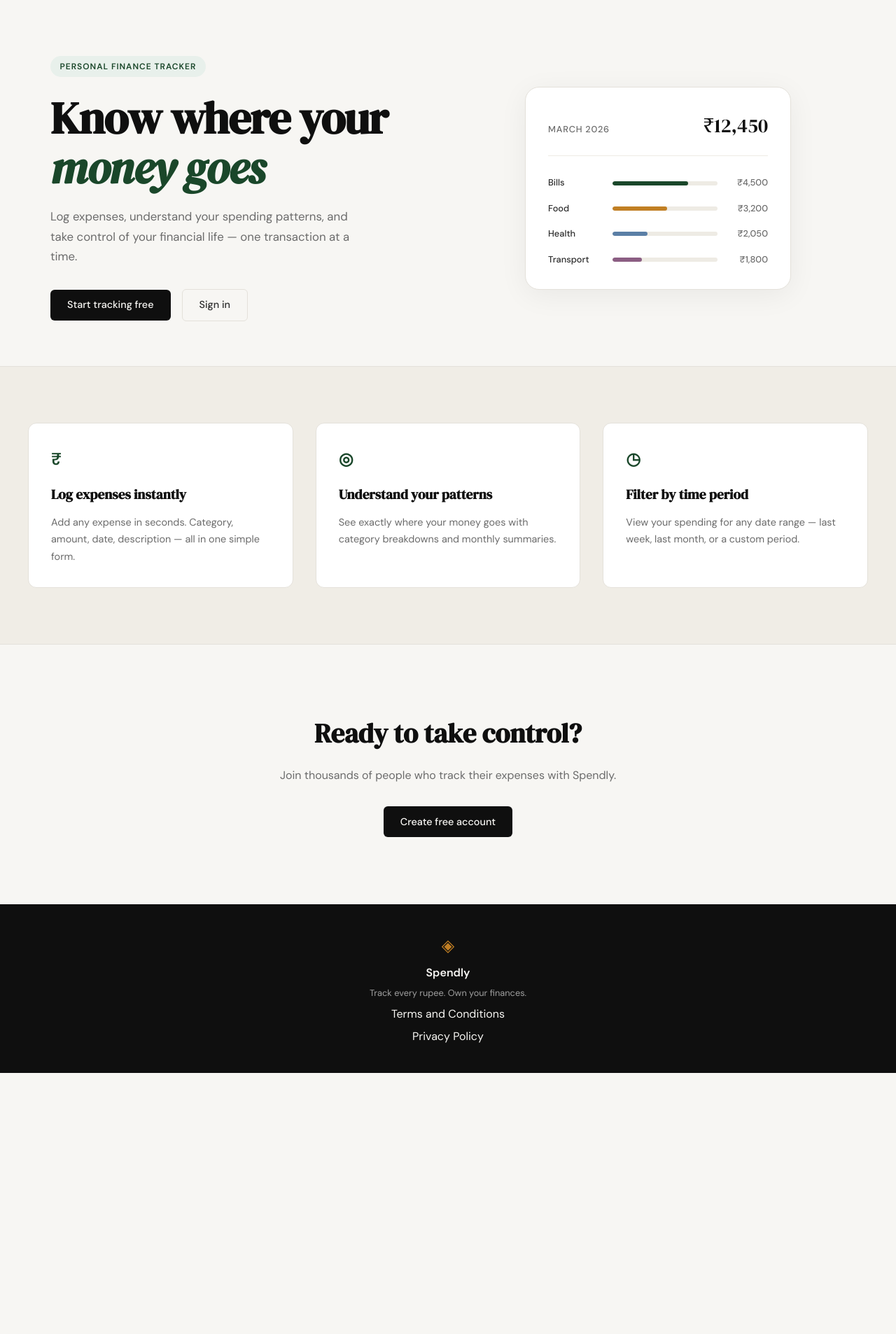
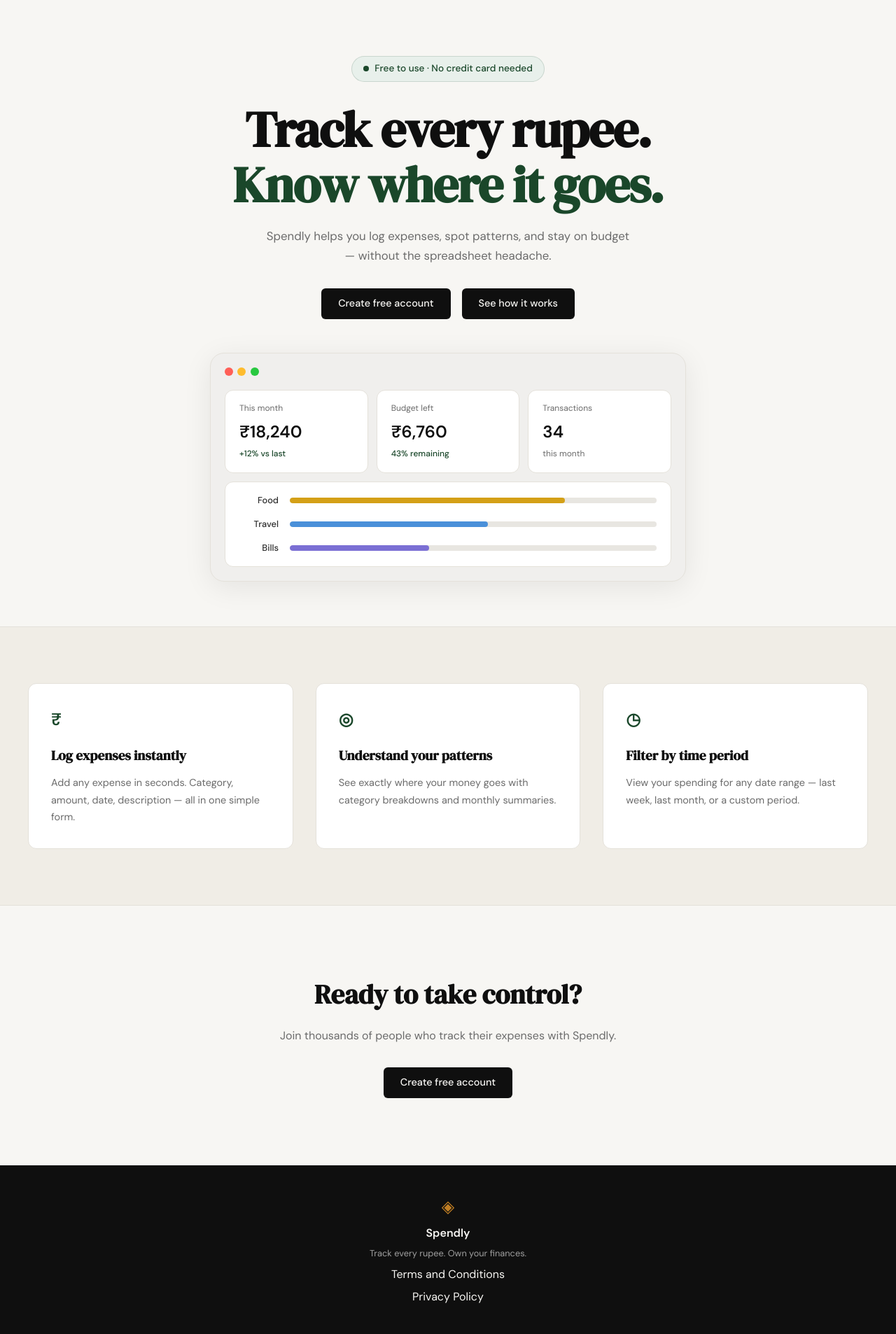
Before and after one commit to nishantkr2003/Claude-Code, a Flask app: page / in a window 1280 px wide. Shown: the part 61-1967 px from the top of the page at 70% size. Before the commit the page ends 1594 px from the top, so only its background shows below. Run offline with Flask 3, Linux system fonts and the light colour scheme.

Commit message:
landing: redesign hero section to match new layout

```diff
--- a/static/css/style.css
+++ b/static/css/style.css
@@ -125,30 +125,46 @@
 
 .hero {
     padding: 5rem 2rem 4rem;
-    display: grid;
-    grid-template-columns: 1fr 1fr;
-    gap: 4rem;
+    display: flex;
+    flex-direction: column;
     align-items: center;
-    max-width: var(--max-width);
+    text-align: center;
+    max-width: 800px;
     margin: 0 auto;
+    gap: 3rem;
+}
+
+.hero-text {
+    display: flex;
+    flex-direction: column;
+    align-items: center;
 }
 
 .hero-badge {
-    display: inline-block;
+    display: inline-flex;
+    align-items: center;
+    gap: 0.5rem;
     background: var(--accent-light);
     color: var(--accent);
-    font-size: 0.75rem;
-    font-weight: 600;
-    letter-spacing: 0.08em;
-    text-transform: uppercase;
-    padding: 0.35rem 0.85rem;
+    font-size: 0.85rem;
+    font-weight: 500;
+    padding: 0.4rem 1rem;
     border-radius: 999px;
-    margin-bottom: 1.5rem;
+    margin-bottom: 1.75rem;
+    border: 1px solid rgba(26, 71, 42, 0.15);
+}
+
+.hero-badge-dot {
+    width: 8px;
+    height: 8px;
+    background: var(--accent);
+    border-radius: 50%;
+    flex-shrink: 0;
 }
 
 .hero-title {
     font-family: var(--font-display);
-    font-size: clamp(2.5rem, 5vw, 4rem);
+    font-size: clamp(2.75rem, 6vw, 4.5rem);
     line-height: 1.1;
     letter-spacing: -0.02em;
     color: var(--ink);
@@ -156,7 +172,7 @@
 }
 
 .hero-title em {
-    font-style: italic;
+    font-style: normal;
     color: var(--accent);
 }
 
@@ -164,7 +180,7 @@
     font-size: 1.05rem;
     color: var(--ink-muted);
     line-height: 1.7;
-    max-width: 460px;
+    max-width: 520px;
     margin-bottom: 2rem;
 }
 
@@ -172,6 +188,7 @@
     display: flex;
     gap: 1rem;
     align-items: center;
+    justify-content: center;
 }
 
 /* ------------------------------------------------------------------ */
@@ -179,82 +196,117 @@
 /* ------------------------------------------------------------------ */
 
 .hero-visual {
+    width: 100%;
     display: flex;
     justify-content: center;
 }
 
 .mock-card {
+    background: #f0efed;
+    border: 1px solid var(--border);
+    border-radius: var(--radius-lg);
+    padding: 1.25rem;
+    width: 100%;
+    max-width: 680px;
+    box-shadow: 0 8px 40px rgba(0,0,0,0.08);
+}
+
+.mock-chrome {
+    display: flex;
+    align-items: center;
+    gap: 0.4rem;
+    margin-bottom: 1.25rem;
+}
+
+.chrome-dot {
+    width: 12px;
+    height: 12px;
+    border-radius: 50%;
+}
+
+.chrome-red    { background: #ff5f57; }
+.chrome-yellow { background: #febc2e; }
+.chrome-green  { background: #28c840; }
+
+.mock-stats {
+    display: grid;
+    grid-template-columns: repeat(3, 1fr);
+    gap: 0.75rem;
+    margin-bottom: 0.75rem;
+}
+
+.mock-stat-card {
     background: var(--paper-card);
     border: 1px solid var(--border);
-    border-radius: var(--radius-lg);
-    padding: 2rem;
-    width: 100%;
-    max-width: 380px;
-    box-shadow: 0 8px 40px rgba(0,0,0,0.06);
+    border-radius: var(--radius-md);
+    padding: 1rem 1.25rem;
+    text-align: left;
 }
 
-.mock-card-header {
-    display: flex;
-    justify-content: space-between;
-    align-items: baseline;
-    margin-bottom: 1.75rem;
-    padding-bottom: 1.25rem;
-    border-bottom: 1px solid var(--border-soft);
+.mock-stat-label {
+    font-size: 0.75rem;
+    color: var(--ink-muted);
+    margin-bottom: 0.3rem;
 }
 
-.mock-label {
-    font-size: 0.8rem;
-    font-weight: 500;
-    color: var(--ink-muted);
-    text-transform: uppercase;
-    letter-spacing: 0.06em;
+.mock-stat-value {
+    font-size: 1.5rem;
+    font-weight: 600;
+    color: var(--ink);
+    margin-bottom: 0.2rem;
 }
 
-.mock-total {
-    font-family: var(--font-display);
-    font-size: 1.75rem;
-    color: var(--ink);
+.mock-stat-change {
+    font-size: 0.75rem;
+    font-weight: 500;
 }
 
-.mock-bars { display: flex; flex-direction: column; gap: 1rem; }
+.mock-stat-change.positive { color: var(--accent); }
+
+.mock-stat-note {
+    font-size: 0.75rem;
+    color: var(--ink-muted);
+}
+
+.mock-bars {
+    background: var(--paper-card);
+    border: 1px solid var(--border);
+    border-radius: var(--radius-md);
+    padding: 1rem 1.25rem;
+    display: flex;
+    flex-direction: column;
+    gap: 0.85rem;
+}
 
 .mock-bar-row {
     display: grid;
-    grid-template-columns: 80px 1fr 60px;
+    grid-template-columns: 56px 1fr;
     align-items: center;
-    gap: 0.75rem;
+    gap: 1rem;
 }
 
 .mock-cat {
     font-size: 0.8rem;
     font-weight: 500;
     color: var(--ink-soft);
+    text-align: right;
 }
 
 .mock-bar-track {
-    height: 6px;
-    background: var(--border-soft);
+    height: 8px;
+    background: #e8e6e1;
     border-radius: 999px;
     overflow: hidden;
 }
 
 .mock-bar {
     height: 100%;
-    background: var(--accent);
     border-radius: 999px;
-    transition: width 0.6s ease;
 }
 
-.mock-bar-2 { background: var(--accent-2); }
-.mock-bar-3 { background: #5b7fa6; }
-.mock-bar-4 { background: #8b5e83; }
-
-.mock-amt {
-    font-size: 0.8rem;
-    font-weight: 500;
-    color: var(--ink-muted);
-    text-align: right;
-}
+.mock-bar-food   { background: #d4a017; }
+.mock-bar-travel { background: #4a90d9; }
+.mock-bar-bills  { background: #7b6fd4; }
 
 /* ------------------------------------------------------------------ */
 /* Buttons                                                             */
@@ -512,19 +564,12 @@
 /* ------------------------------------------------------------------ */
 
 @media (max-width: 900px) {
-    .hero {
-        grid-template-columns: 1fr;
-        text-align: center;
-    }
-
-    .hero-subtitle { max-width: 100%; }
-    .hero-actions { justify-content: center; }
-    .hero-visual { display: none; }
-
+    .hero { padding: 3rem 1rem 2rem; gap: 2rem; }
     .features-inner { grid-template-columns: 1fr; }
 }
 
 @media (max-width: 600px) {
     .nav-links a:not(.nav-cta) { display: none; }
-    .hero { padding: 3rem 1rem 2rem; }
+    .mock-stats { grid-template-columns: 1fr; }
+    .hero-actions { flex-direction: column; }
 }
--- a/templates/landing.html
+++ b/templates/landing.html
@@ -5,56 +5,66 @@
 {% block content %}
 
 <section class="hero">
-    <div class="hero-inner">
-        <div class="hero-badge">Personal Finance Tracker</div>
+    <div class="hero-text">
+        <div class="hero-badge">
+            <span class="hero-badge-dot"></span>
+            Free to use · No credit card needed
+        </div>
         <h1 class="hero-title">
-            Know where your<br>
-            <em>money goes</em>
+            Track every rupee.<br>
+            <em>Know where it goes.</em>
         </h1>
         <p class="hero-subtitle">
-            Log expenses, understand your spending patterns,
-            and take control of your financial life —
-            one transaction at a time.
+            Spendly helps you log expenses, spot patterns, and stay
+            on budget — without the spreadsheet headache.
         </p>
         <div class="hero-actions">
-            <a href="{{ url_for('register') }}" class="btn-primary">Start tracking free</a>
-            <a href="{{ url_for('login') }}" class="btn-ghost">Sign in</a>
+            <a href="{{ url_for('register') }}" class="btn-primary">Create free account</a>
+            <a href="{{ url_for('login') }}" class="btn-primary">See how it works</a>
         </div>
     </div>
     <div class="hero-visual">
         <div class="mock-card">
-            <div class="mock-card-header">
-                <span class="mock-label">March 2026</span>
-                <span class="mock-total">₹12,450</span>
+            <div class="mock-chrome">
+                <span class="chrome-dot chrome-red"></span>
+                <span class="chrome-dot chrome-yellow"></span>
+                <span class="chrome-dot chrome-green"></span>
+            </div>
+            <div class="mock-stats">
+                <div class="mock-stat-card">
+                    <p class="mock-stat-label">This month</p>
+                    <p class="mock-stat-value">₹18,240</p>
+                    <p class="mock-stat-change positive">+12% vs last</p>
+                </div>
+                <div class="mock-stat-card">
+                    <p class="mock-stat-label">Budget left</p>
+                    <p class="mock-stat-value">₹6,760</p>
+                    <p class="mock-stat-change positive">43% remaining</p>
+                </div>
+                <div class="mock-stat-card">
+                    <p class="mock-stat-label">Transactions</p>
+                    <p class="mock-stat-value">34</p>
+                    <p class="mock-stat-note">this month</p>
+                </div>
             </div>
             <div class="mock-bars">
                 <div class="mock-bar-row">
+                    <span class="mock-cat">Food</span>
+                    <div class="mock-bar-track">
+                        <div class="mock-bar mock-bar-food" style="width: 75%"></div>
+                    </div>
+                </div>
+                <div class="mock-bar-row">
+                    <span class="mock-cat">Travel</span>
+                    <div class="mock-bar-track">
+                        <div class="mock-bar mock-bar-travel" style="width: 54%"></div>
+                    </div>
+                </div>
+                <div class="mock-bar-row">
                     <span class="mock-cat">Bills</span>
                     <div class="mock-bar-track">
-                        <div class="mock-bar" style="width: 72%"></div>
+                        <div class="mock-bar mock-bar-bills" style="width: 38%"></div>
                     </div>
-                    <span class="mock-amt">₹4,500</span>
-                </div>
-                <div class="mock-bar-row">
-                    <span class="mock-cat">Food</span>
-                    <div class="mock-bar-track">
-                        <div class="mock-bar mock-bar-2" style="width: 52%"></div>
-                    </div>
-                    <span class="mock-amt">₹3,200</span>
-                </div>
-                <div class="mock-bar-row">
-                    <span class="mock-cat">Health</span>
-                    <div class="mock-bar-track">
-                        <div class="mock-bar mock-bar-3" style="width: 33%"></div>
-                    </div>
-                    <span class="mock-amt">₹2,050</span>
-                </div>
-                <div class="mock-bar-row">
-                    <span class="mock-cat">Transport</span>
-                    <div class="mock-bar-track">
-                        <div class="mock-bar mock-bar-4" style="width: 28%"></div>
-                    </div>
-                    <span class="mock-amt">₹1,800</span>
                 </div>
             </div>
         </div>
```
